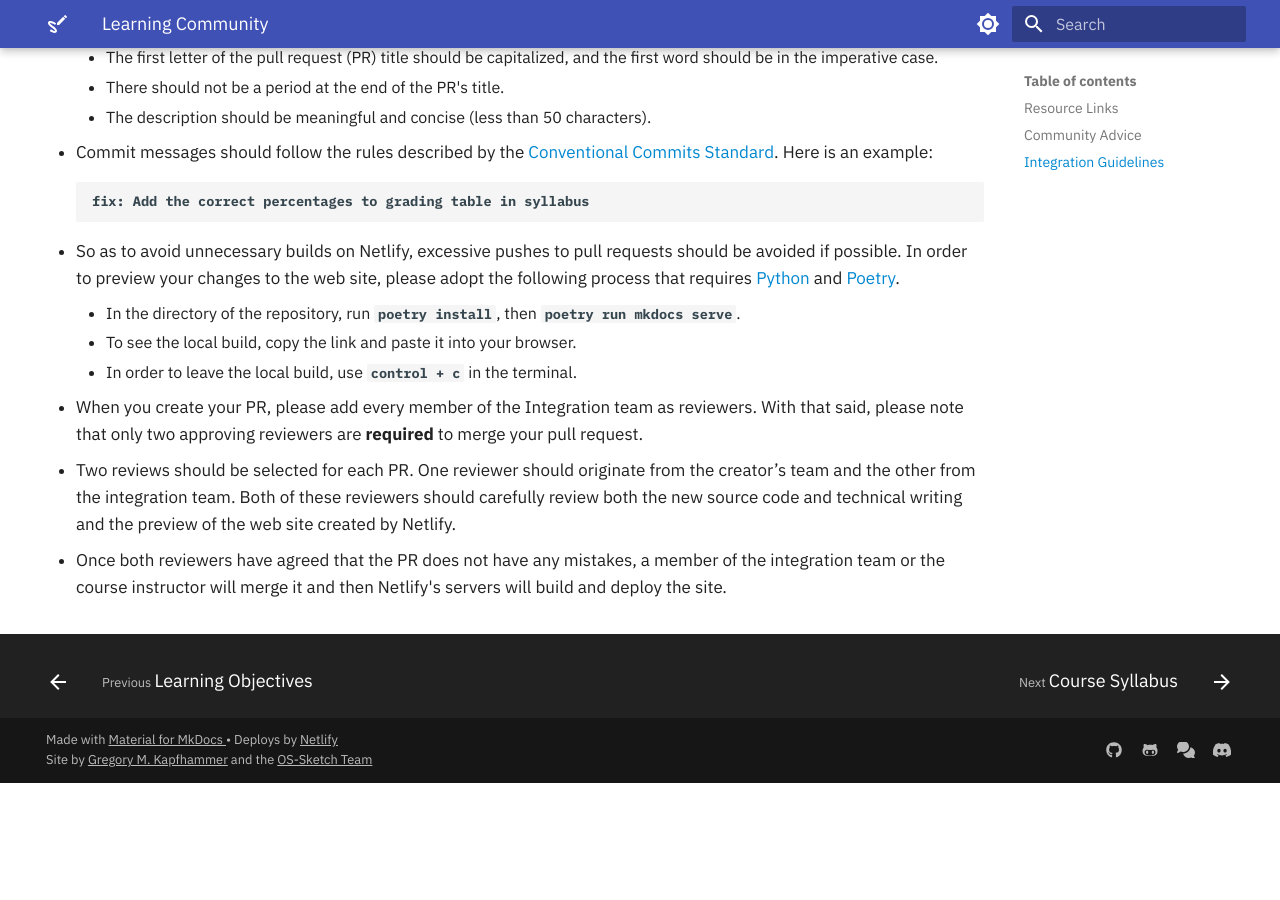
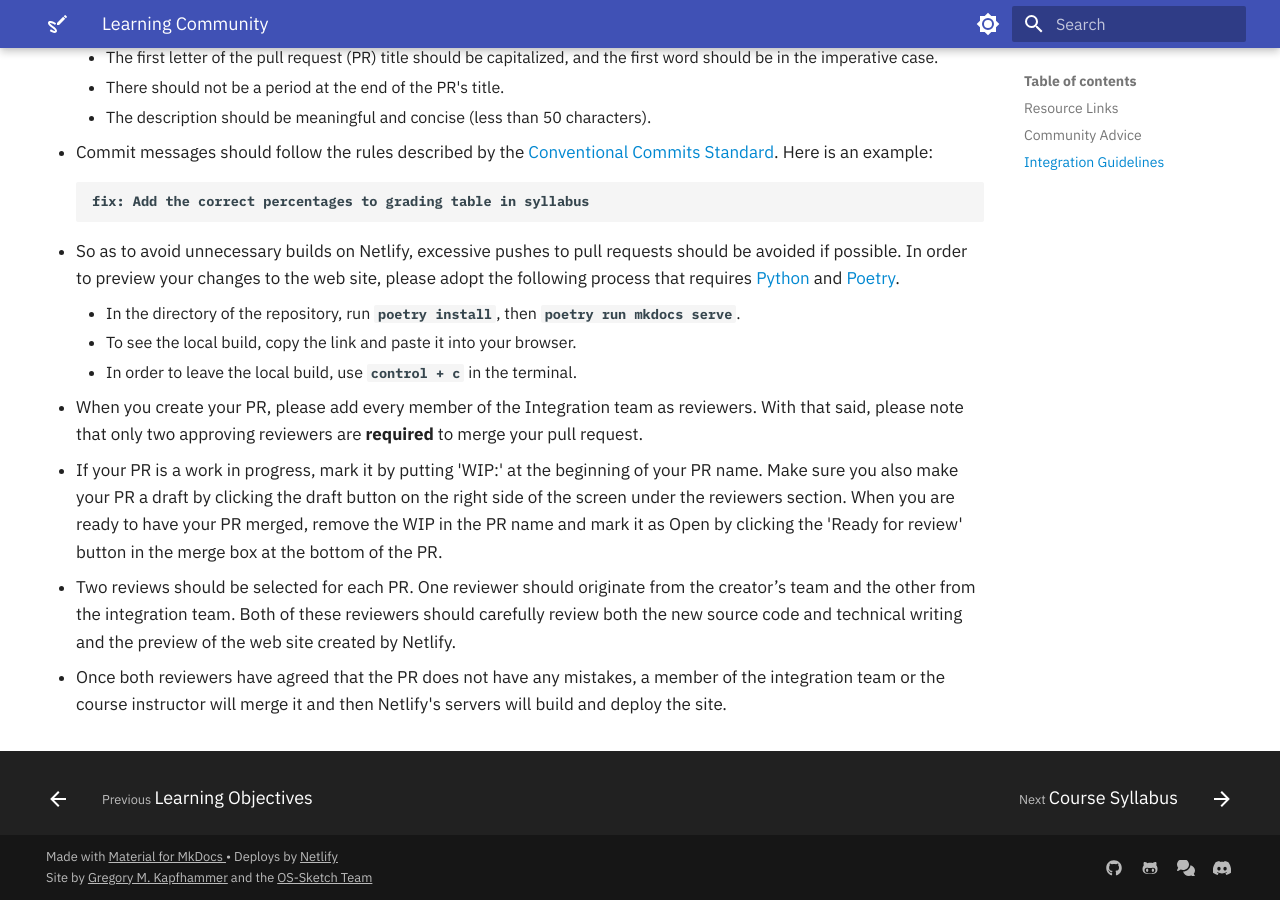
Before and after one commit to OS-Sketch/www.os-sketch.com, an MkDocs documentation site: the page built from docs/operating-systems/learning-community.md, in a window 1280 px wide and 900 px high, scrolled down 1256 px. Built offline with MkDocs 1.6.1 and Material for MkDocs 9.7.7, drawn with Linux system fonts in a browser that asks for light colours; before the commit the page ends 2039 px from its top, so only the background shows below that.

Commit message:
docs: Add instructions for drafts

```diff
--- a/docs/operating-systems/learning-community.md
+++ b/docs/operating-systems/learning-community.md
@@ -103,6 +103,8 @@ forum that best connects to your situation, as illustrated with these examples.
   reviewers. With that said, please note that only two approving reviewers are
   **required** to merge your pull request.
 
+- If your PR is a work in progress, mark it by putting 'WIP:' at the beginning of your PR name. Make sure you also make your PR a draft by clicking the draft button on the right side of the screen under the reviewers section. When you are ready to have your PR merged, remove the WIP in the PR name and mark it as Open by clicking the 'Ready for review' button in the merge box at the bottom of the PR.
+
 - Two reviews should be selected for each PR. One reviewer should originate
   from the creator’s team and the other from the integration team. Both of
   these reviewers should carefully review both the new source code and
```
